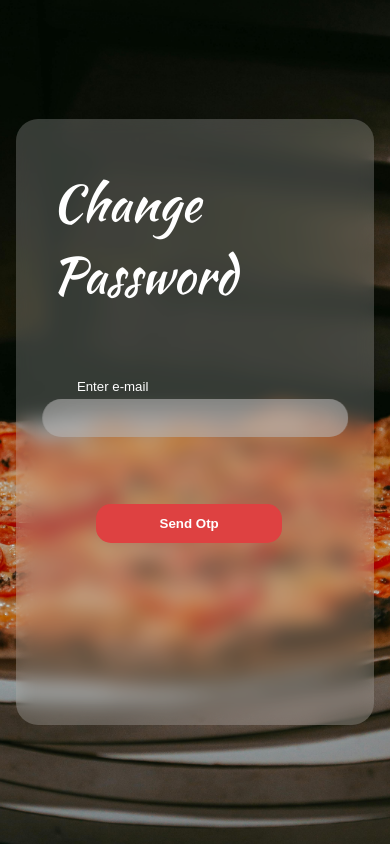
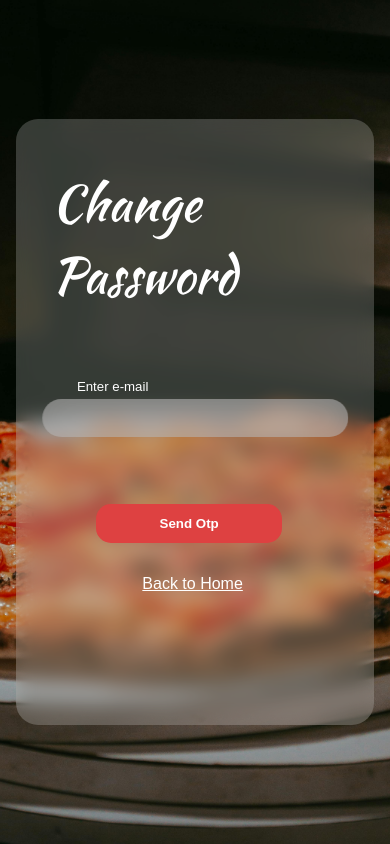
Before and after one commit to SoumikGhosh111/In-wood, a React (Create React App) app: page /forgetpassword in a window 390 px wide. Built offline with nearby package versions, Linux system fonts and the light colour scheme; no server answers; a web font is replaced by a local one.

Commit message:
back to home button in forget password

```diff
--- a/src/LoginComponent/ForgetPassword/ForgetPassword.css
+++ b/src/LoginComponent/ForgetPassword/ForgetPassword.css
@@ -6,10 +6,24 @@
 .forget-pass-form-body{
     height: 330px;
 }
-
+.back-to-home-forget{
+    width: 90%;
+    display: flex;
+    justify-content: center;
+    align-items: center;
+    margin-top: 2rem;
+}
+@media screen and (max-width: 768px){
+    .back-to-home-forget{
+        margin-left: 1.1rem;
+    }
+}
 @media screen and (max-width: 400px){
     .forget-page-inputs{
         margin-left: 2rem;
         width: 85%;
     }
+    .back-to-home-forget{
+       margin-left: 1.1rem;
+    }
 }
--- a/src/LoginComponent/ForgetPassword/ForgetPassword.js
+++ b/src/LoginComponent/ForgetPassword/ForgetPassword.js
@@ -70,6 +70,13 @@ const Forgetpassword = () => {
         }
     };
 
+    const handleBackToHome = () => {
+
+        window.location.href = '/';
+
+        // Clearing the browser's history
+        window.history.replaceState(null, '', '/');
+    }
     return (
         // <div>
         //   <h2>Forgot Password</h2>
@@ -136,7 +143,7 @@ const Forgetpassword = () => {
                             </div> */}
                             <div className="loginbtn">
                                 <button className='loginTxtbtn' style={{ fontWeight: "bold", display: isEmailChecked ? 'block' : 'none' }} onClick={(e) => handleForgotPassword(e)}>
-                                   Send Otp
+                                    Send Otp
                                 </button>
                                 <button className='loginTxtbtn' style={{ fontWeight: "bold", display: isOtpChecked ? 'block' : 'none' }} onClick={(e) => handleVerifyOTP(e)}>
                                     Verify Otp
@@ -145,6 +152,9 @@ const Forgetpassword = () => {
                                     Change Password
                                 </button>
                             </div>
+                                <div className='back-to-home-forget'>
+                                    <Link className="small" onClick={handleBackToHome} style={{ color: 'white' }}>Back to Home</Link>
+                                </div>
                             <div className='custom-message'>{message}</div>
                         </form>
 
--- a/src/checkout-components/CheckoutPageRightSide/CheckoutPageRightSide.css
+++ b/src/checkout-components/CheckoutPageRightSide/CheckoutPageRightSide.css
@@ -10,7 +10,7 @@
     background-color: black;
     color: white;
     display: flex;
-    justify-content: flex-end;
+    justify-content: center;
     align-items: center;
     border-radius: 5px;
     width: 100%;
--- a/src/checkout-components/CheckoutPageRightSide/CheckoutPageRightSide.js
+++ b/src/checkout-components/CheckoutPageRightSide/CheckoutPageRightSide.js
@@ -155,10 +155,13 @@ function CheckoutPageRightSide() {
     <div className='check-out-right-side'>
       <div style={{ display: popUp ? 'none' : 'block' }}>
         <button className='place-order-button' onClick={fetchStoreOpenCloseData} >
-          <div className='place-order-button-inner' >
-            <span>PLACE ODER</span>
+          {/* <div className='place-order-button-inner' > */}
+            {/* <span> */}
+              PLACE ODER
+
+            {/* </span> */}
             {/* <spann>${(parseFloat(totalAmnt) + parseFloat(SupportFee) + parseFloat(tax) + parseFloat(tipAmnt)).toFixed(2)}</spann> */}
-          </div>
+          {/* </div> */}
         </button>
 
         <div className='tax-tip-local'>
```
